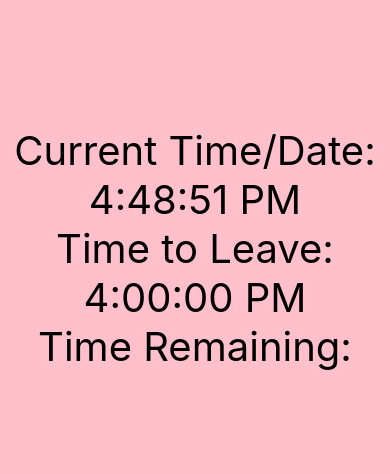
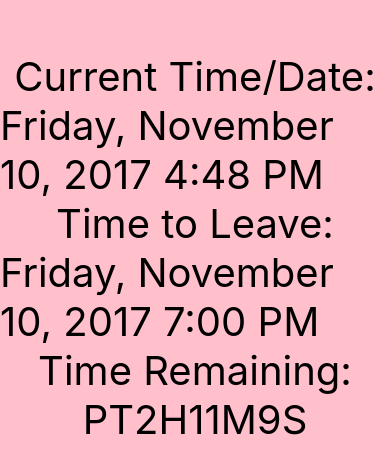
Before and after one commit to lucysutton91/am-assist, a React Native app: screen / in a window 390 px wide. Shown: the part 174-648 px from the top of the page. Built offline with nearby package versions, Linux system fonts and the light colour scheme.

Commit message:
unformatted countdown implemented

```diff
--- a/App.js
+++ b/App.js
@@ -35,28 +35,32 @@ export default class App extends Component {
 	constructor(props) {
 		super(props);
 		this.state = {
-			time: moment(),
-      timeToLeave: new Date(2017, 11, 10, 16, 0, 0, 0),
-      timeRemaining: new Date(2017, 11, 10, 16, 0, 0, 0) - Date.now()
+			time: new Date(),
+			timeToLeave: new Date(2017, 10, 10, 19, 0, 0, 0),
+      //timeRemaining: this.timeToLeave.getTime() - this.time.getTime()
 		};
 	}
 	render() {
 		setTimeout(() => {
 			this.setState({
-				time: moment(),
-        timeRemaining: new Date(2017, 11, 10, 16, 0, 0, 0) - Date.now(),
+				time: new Date()
 			});
-    }, 1000);
+		}, 1000);
 
+		const timeRemaining = this.state.timeToLeave.getTime() - this.state.time.getTime();
+		const mom = moment.duration(timeRemaining).toISOString();
+		const hours = mom.slice(mom.indexOf('T') + 1, mom.indexOf('T') + 2);
+		const minutes = mom.slice(mom.indexOf('H') + 1, mom.indexOf('T') + 3);
+		const formatted = minutes
 		return (
 			<View style={styles.container}>
         <StatusBar style={styles.status} />
         <Text style={styles.dateText}>Current Time/Date:</Text>
-				<Text style={styles.timeText}>{this.state.time.format('LTS')}</Text>
+				<Text style={styles.timeText}>{moment(this.state.time).format('LLLL')}</Text>
         <Text style={styles.dateText}>Time to Leave:</Text>
-        <Text style={styles.timeText}>{moment(this.state.timeToLeave).format('LTS')}</Text>
+        <Text style={styles.timeText}>{moment(this.state.timeToLeave).format('LLLL')}</Text>
         <Text style={styles.dateText}>Time Remaining:</Text>
-
+				<Text style={styles.timeText}>{mom}</Text>
 			</View>
 		)
 	}
```
